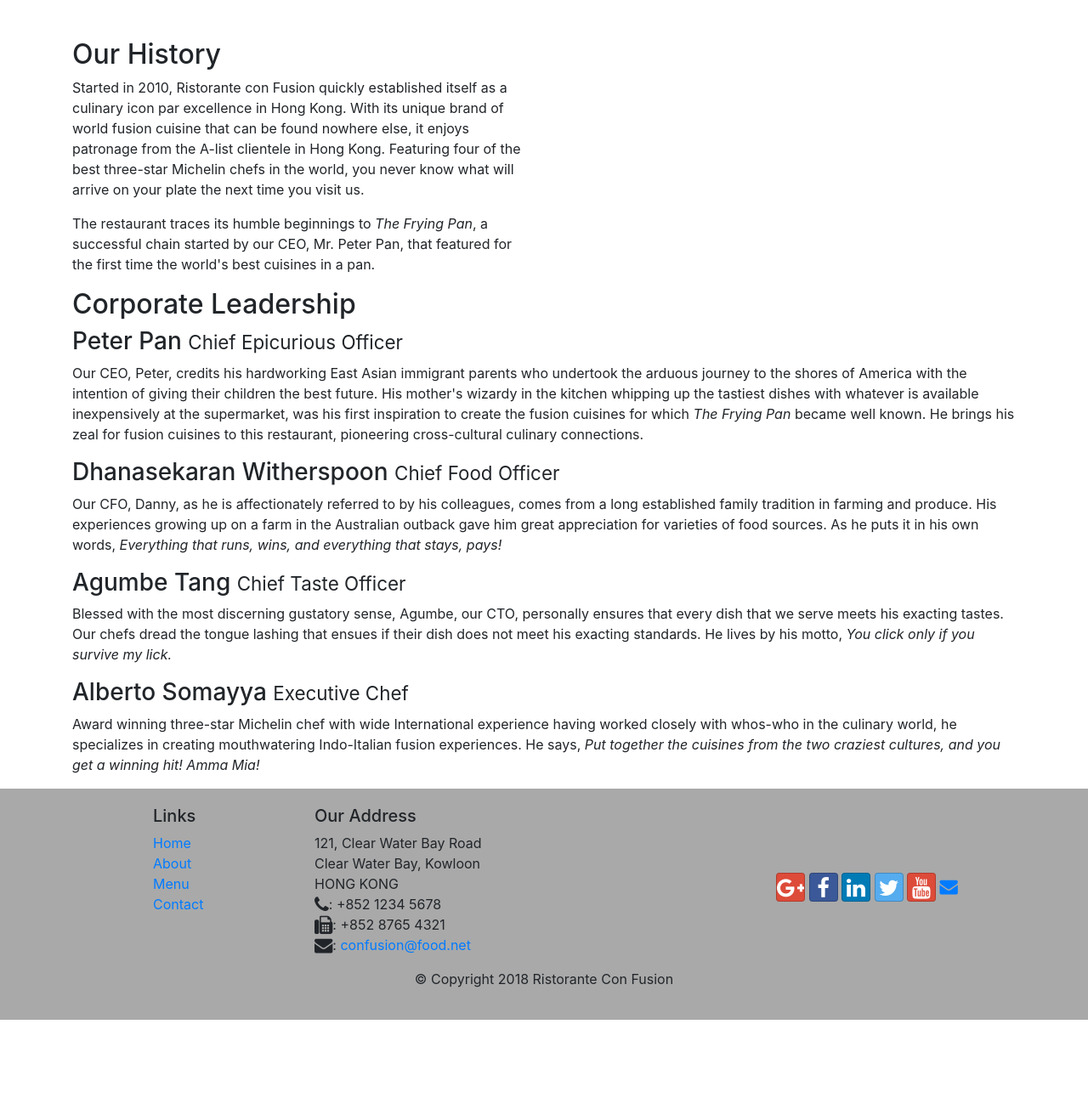
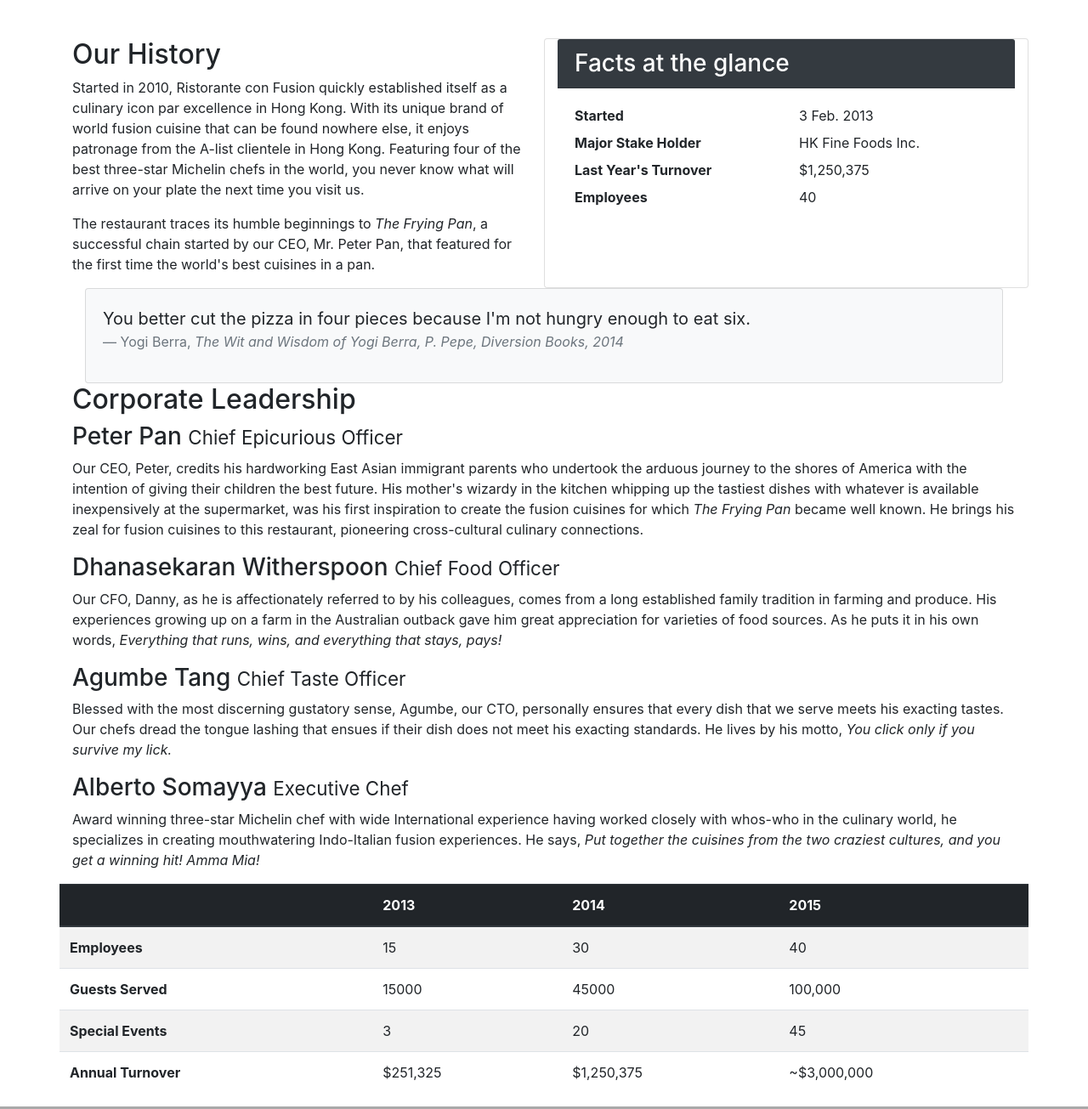
Before and after one commit to AhmedSiddiqui-alt/Navbar_And_Bread-Crumbs, a website: page aboutus.html in a window 1280 px wide. Shown: the part 420-1725 px from the top of the page at 85% size. Before the commit the page ends 1620 px from the top, so only its background shows below. Drawn offline with nearby package versions, Linux system fonts and the light colour scheme; files that its build step writes are made by us from their sources.

Commit message:
Tables & Cards

```diff
--- a/aboutus.html
+++ b/aboutus.html
@@ -19,10 +19,13 @@
             <a class="navbar-brand mr-auto" href="#">Ristorante</a>
             <div class="collapse navbar-collapse" id="Navbar">
                 <ul class="navbar-nav mr-auto">
-                    <li class="nav-item active"><a class="nav-link" href="#"><i class="fa fa-home fa-lg">Home</i></a></li>
-                    <li class="nav-item "><a class="nav-link" href="./aboutus.html"><i class="fa fa-info fa-lg">About</i></a></li>
+                    <li class="nav-item active"><a class="nav-link" href="#"><i class="fa fa-home fa-lg">Home</i></a>
+                    </li>
+                    <li class="nav-item "><a class="nav-link" href="./aboutus.html"><i
+                                class="fa fa-info fa-lg">About</i></a></li>
                     <li class="nav-item "><a class="nav-link" href="#"><i class="fa fa-list fa-lg">Menu</i></a></li>
-                    <li class="nav-item "><a class="nav-link" href="#"><i class="fa fa-address-card fa-lg">Contact</i></a></li>
+                    <li class="nav-item "><a class="nav-link" href="#"><i
+                                class="fa fa-address-card fa-lg">Contact</i></a></li>
                 </ul>
             </div>
 
@@ -77,7 +80,41 @@
                         started by our CEO, Mr. Peter Pan, that featured for the first time the world's best cuisines in
                         a pan.</p>
                 </div>
+                <div class="card col-sm-6">
+                    <h3 class="card-header bg-dark text-white">
+                        Facts at the glance
+                    </h3>
+                    <div class="card-body">
+                        <dl class="row">
+                            <dt class="col-6">
+                                Started
+                            </dt>
+                            <dd class="col-6">
+                                3 Feb. 2013
+                            </dd>
+                            <dt class="col-6">Major Stake Holder</dt>
+                            <dd class="col-6">HK Fine Foods Inc.</dd>
+                            <dt class="col-6">Last Year's Turnover</dt>
+                            <dd class="col-6">$1,250,375</dd>
+                            <dt class="col-6">Employees</dt>
+                            <dd class="col-6">40</dd>
+                        </dl>
 
+                    </div>
+                </div>
+
+            </div>
+            <div class="col-12">
+                <div class="card card-body bg-light">
+                    <blockquote class="blockquote">
+                        <p class="mb-0">You better cut the pizza in four pieces because
+                            I'm not hungry enough to eat six.</p>
+                        <footer class="blockquote-footer">Yogi Berra,
+                            <cite title="Source Title">The Wit and Wisdom of Yogi Berra,
+                            P. Pepe, Diversion Books, 2014</cite>
+                        </footer>
+                    </blockquote>
+                </div>
             </div>
             <div>
             </div>
@@ -112,6 +149,44 @@
                         mouthwatering Indo-Italian fusion experiences. He says, <em>Put together the cuisines from the
                             two craziest cultures, and you get a winning hit! Amma Mia!</em></p>
                 </div>
+                <div class="table-responsive">
+                    <table class="table table-striped">
+                        <thead class="thead-dark">
+                            <tr>
+                                <th></th>
+                                <th>2013</th>
+                                <th>2014</th>
+                                <th>2015</th>
+                            </tr>
+                        </thead>
+                        <tbody>
+                            <tr>
+                                <th>Employees</th>
+                                <td>15</td>
+                                <td>30</td>
+                                <td>40</td>
+                            </tr>
+                            <tr>
+                                <th>Guests Served</th>
+                                <td>15000</td>
+                                <td>45000</td>
+                                <td>100,000</td>
+                            </tr>
+                            <tr>
+                                <th>Special Events</th>
+                                <td>3</td>
+                                <td>20</td>
+                                <td>45</td>
+                            </tr>
+                            <tr>
+                                <th>Annual Turnover</th>
+                                <td>$251,325</td>
+                                <td>$1,250,375</td>
+                                <td>~$3,000,000</td>
+                            </tr>
+                        </tbody>
+                    </table>
+                </div>
 
             </div>
         </div>
@@ -143,11 +218,16 @@
                 </div>
                 <div class="col-12 col-sm-4 align-self-center">
                     <div class="text-center">
-                        <a href="http://google.com/+" class="btn btn-social-icon btn-google"><i class="fa fa-google-plus fa-lg"></i></a>
-                        <a href="http://www.facebook.com/profile.php?id=" class="btn btn-social-icon btn-facebook"><i class="fa fa-facebook fa-lg"></i></a>
-                        <a href="http://www.linkedin.com/in/" class="btn btn-social-icon btn-linkedin"><i class="fa fa-linkedin fa-lg"></i></a>
-                        <a href="http://twitter.com/" class="btn btn-social-icon btn-twitter"><i class="fa fa-twitter fa-lg"></i></a>
-                        <a href="http://youtube.com/" class="btn btn-social-icon btn-google"><i class="fa fa-youtube fa-lg"></i></a>
+                        <a href="http://google.com/+" class="btn btn-social-icon btn-google"><i
+                                class="fa fa-google-plus fa-lg"></i></a>
+                        <a href="http://www.facebook.com/profile.php?id=" class="btn btn-social-icon btn-facebook"><i
+                                class="fa fa-facebook fa-lg"></i></a>
+                        <a href="http://www.linkedin.com/in/" class="btn btn-social-icon btn-linkedin"><i
+                                class="fa fa-linkedin fa-lg"></i></a>
+                        <a href="http://twitter.com/" class="btn btn-social-icon btn-twitter"><i
+                                class="fa fa-twitter fa-lg"></i></a>
+                        <a href="http://youtube.com/" class="btn btn-social-icon btn-google"><i
+                                class="fa fa-youtube fa-lg"></i></a>
                         <a href="mailto:"><i class="fa fa-envelope fa-lg"></i></a>
                     </div>
                 </div>
```
